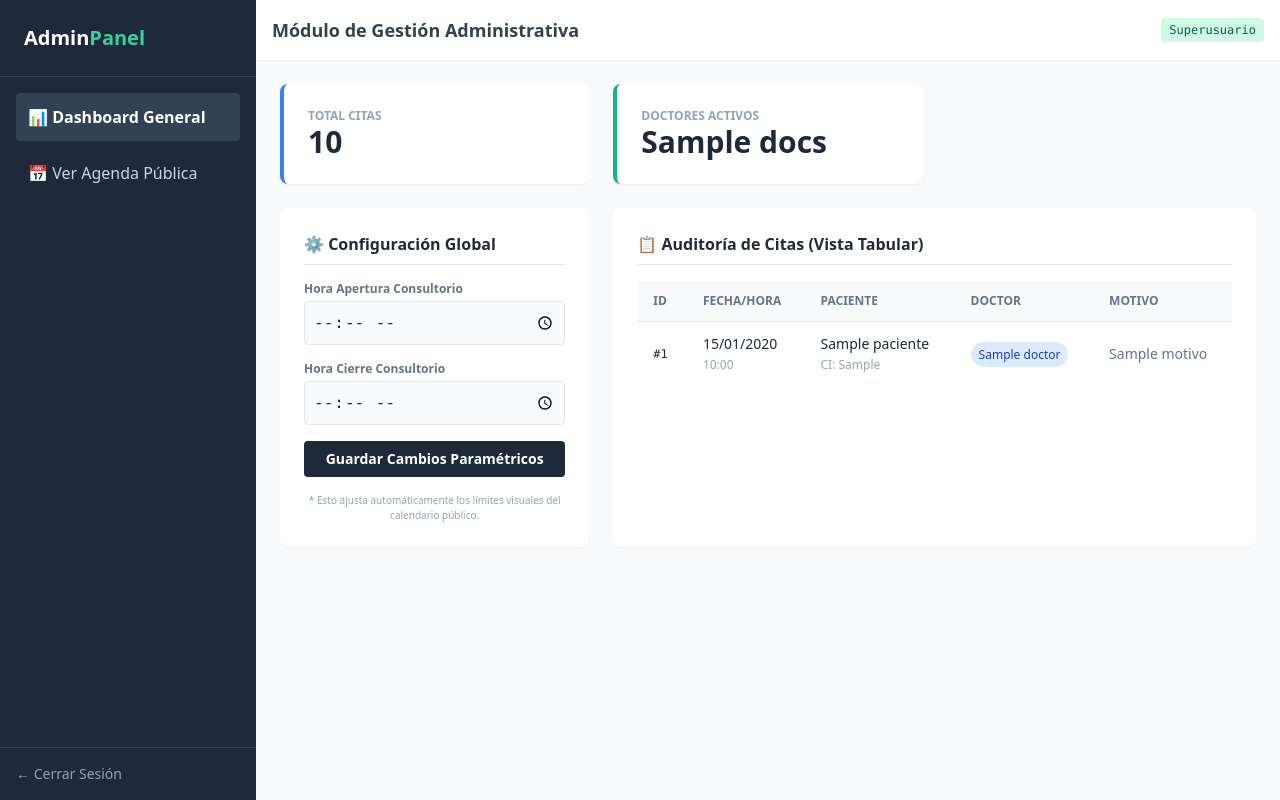
After one commit to Badboi114/MediCitas---Gesti-n-gil-de-Consultorios-Barriales, a FastAPI app: template templates/admin.html in a window 1280 px wide. The commit adds this page. Run offline with FastAPI, Linux system fonts and the light colour scheme; the template is opened without the code that fills it: most values are stand-ins (such as "Sample title", 1, 10 or a date in 2020); some libraries are stand-ins or nearby versions.

Commit message:
Feature: Implementar arquitectura modular con Landing Page, AdminMediCitas (panel administrativo) y MediCitas (agenda pública) - Sistema de configuración paramétrica de horarios

```diff
--- a/main.py
+++ b/main.py
@@ -1,5 +1,5 @@
 from fastapi import FastAPI, Depends, HTTPException, Request, Form
-from fastapi.responses import HTMLResponse, JSONResponse
+from fastapi.responses import HTMLResponse, JSONResponse, RedirectResponse
 from fastapi.staticfiles import StaticFiles
 from fastapi.templating import Jinja2Templates
 from sqlalchemy.orm import Session
@@ -11,7 +11,7 @@ import database, models
 # Creamos las tablas en la BD automáticamente al iniciar
 models.Base.metadata.create_all(bind=database.engine)
 
-app = FastAPI(title="MediCitas Pro - 100% Personalizable")
+app = FastAPI(title="Sistema Integral MediCitas")
 templates = Jinja2Templates(directory="templates")
 
 # Dependencia para obtener la sesión de BD en cada petición
@@ -22,27 +22,87 @@ def get_db():
     finally:
         db.close()
 
-# --- RUTAS DE LA APLICACIÓN ---
+# --- 1. LANDING PAGE (La Entrada) ---
+@app.get("/", response_class=HTMLResponse)
+async def landing(request: Request):
+    """Página de entrada con dos opciones: AdminMediCitas y MediCitas"""
+    return templates.TemplateResponse("landing.html", {"request": request})
 
-@app.get("/", response_class=HTMLResponse)
-async def home(request: Request, db: Session = Depends(get_db)):
-    """Renderiza la página principal"""
+# --- 2. MEDICITAS (Lado Público/Recepción) ---
+@app.get("/medicitas", response_class=HTMLResponse)
+async def public_calendar(request: Request, db: Session = Depends(get_db)):
+    """Calendario interactivo para recepción de pacientes"""
+    # Obtener configuración
+    config = db.query(models.Configuracion).first()
+    if not config:
+        config = models.Configuracion()  # Defaults
+        db.add(config)
+        db.commit()
+        db.refresh(config)
+
     doctores = db.query(models.Doctor).all()
 
-    # Si no hay doctores, creamos algunos de prueba para que no se vea vacío
+    # Si no hay doctores, creamos algunos de prueba
     if not doctores:
         doctores_prueba = [
-            models.Doctor(nombre="Juan Pérez", especialidad="Medicina General", duracion_cita=30),
-            models.Doctor(nombre="María López", especialidad="Cardiología", duracion_cita=45),
-            models.Doctor(nombre="Carlos Rodríguez", especialidad="Pediatría", duracion_cita=30),
-            models.Doctor(nombre="Ana García", especialidad="Odontología", duracion_cita=40),
+            models.Doctor(nombre="Dr. Juan Pérez", especialidad="Medicina General", duracion_cita=30),
+            models.Doctor(nombre="Dra. María López", especialidad="Cardiología", duracion_cita=45),
+            models.Doctor(nombre="Dr. Carlos Rodríguez", especialidad="Pediatría", duracion_cita=30),
         ]
         for doc in doctores_prueba:
             db.add(doc)
         db.commit()
         doctores = db.query(models.Doctor).all()
 
-    return templates.TemplateResponse("index.html", {"request": request, "doctores": doctores})
+    return templates.TemplateResponse("index.html", {
+        "request": request,
+        "doctores": doctores,
+        "config": config  # Pasamos la configuración al calendario
+    })
+
+# --- 3. ADMIN MEDICITAS (Back Office) ---
+@app.get("/admin", response_class=HTMLResponse)
+async def admin_dashboard(request: Request, db: Session = Depends(get_db)):
+    """Panel de Control Administrativo con Vista Tabular"""
+    # Vista Tabular de Auditoría
+    citas = db.query(models.Cita).order_by(models.Cita.fecha_inicio.desc()).all()
+    config = db.query(models.Configuracion).first()
+    if not config:
+        config = models.Configuracion()
+        db.add(config)
+        db.commit()
+        db.refresh(config)
+
+    # Resumen rápido
+    total_citas = len(citas)
+    total_doctores = db.query(models.Doctor).count()
+
+    return templates.TemplateResponse("admin.html", {
+        "request": request,
+        "citas": citas,
+        "config": config,
+        "stats": {"total": total_citas, "docs": total_doctores}
+    })
+
+# API: Actualizar Configuración
+@app.post("/admin/config")
+async def update_config(
+    hora_apertura: str = Form(...),
+    hora_cierre: str = Form(...),
+    db: Session = Depends(get_db)
+):
+    """Actualizar configuración global del consultorio"""
+    config = db.query(models.Configuracion).first()
+    if not config:
+        config = models.Configuracion()
+        db.add(config)
+
+    config.hora_apertura = hora_apertura
+    config.hora_cierre = hora_cierre
+    db.commit()
+    return RedirectResponse(url="/admin", status_code=303)
+
+# --- APIS EXISTENTES (Sin cambios mayores) ---
 
 @app.get("/api/citas/{doctor_id}")
 async def obtener_citas(doctor_id: int, db: Session = Depends(get_db)):
--- /dev/null
+++ b/templates/admin.html
@@ -0,0 +1,126 @@
+<!DOCTYPE html>
+<html lang="es">
+<head>
+    <meta charset="UTF-8">
+    <meta name="viewport" content="width=device-width, initial-scale=1.0">
+    <title>Admin Panel | MediCitas</title>
+    <script src="https://cdn.tailwindcss.com"></script>
+</head>
+<body class="bg-slate-50 font-sans text-slate-800 flex h-screen overflow-hidden">
+
+    <!-- Sidebar -->
+    <aside class="w-64 bg-slate-800 text-white flex flex-col">
+        <div class="p-6 text-xl font-bold border-b border-slate-700">Admin<span class="text-emerald-400">Panel</span></div>
+        <nav class="flex-1 p-4 space-y-2">
+            <a href="#" class="block p-3 rounded bg-slate-700 text-white font-semibold">📊 Dashboard General</a>
+            <a href="/medicitas" class="block p-3 rounded hover:bg-slate-700 text-slate-300 transition">📅 Ver Agenda Pública</a>
+        </nav>
+        <div class="p-4 border-t border-slate-700">
+            <a href="/" class="text-sm text-slate-400 hover:text-white flex items-center gap-2">
+                &larr; Cerrar Sesión
+            </a>
+        </div>
+    </aside>
+
+    <!-- Main Content -->
+    <main class="flex-1 flex flex-col overflow-hidden">
+
+        <!-- Header -->
+        <header class="bg-white shadow-sm p-4 flex justify-between items-center z-10">
+            <h2 class="text-lg font-bold text-slate-700">Módulo de Gestión Administrativa</h2>
+            <div class="text-xs font-mono bg-emerald-100 text-emerald-800 px-2 py-1 rounded">Superusuario</div>
+        </header>
+
+        <!-- Dashboard Content -->
+        <div class="flex-1 overflow-auto p-6 space-y-6">
+
+            <!-- Stats Cards -->
+            <div class="grid grid-cols-1 md:grid-cols-3 gap-6">
+                <div class="bg-white p-6 rounded-lg shadow-sm border-l-4 border-blue-500">
+                    <div class="text-slate-400 text-xs uppercase font-bold">Total Citas</div>
+                    <div class="text-3xl font-bold">{{ stats.total }}</div>
+                </div>
+                <div class="bg-white p-6 rounded-lg shadow-sm border-l-4 border-emerald-500">
+                    <div class="text-slate-400 text-xs uppercase font-bold">Doctores Activos</div>
+                    <div class="text-3xl font-bold">{{ stats.docs }}</div>
+                </div>
+            </div>
+
+            <!-- Main Grid: Config + Auditoría -->
+            <div class="grid grid-cols-1 lg:grid-cols-3 gap-6">
+
+                <!-- Configuración Global -->
+                <div class="bg-white p-6 rounded-lg shadow-sm col-span-1">
+                    <h3 class="font-bold text-slate-800 mb-4 border-b pb-2 flex items-center gap-2">
+                        ⚙️ Configuración Global
+                    </h3>
+                    <form action="/admin/config" method="POST" class="space-y-4">
+                        <div>
+                            <label class="block text-xs font-bold text-slate-500 mb-1">Hora Apertura Consultorio</label>
+                            <input type="time" name="hora_apertura" value="{{ config.hora_apertura }}" class="w-full p-2 border rounded bg-slate-50 font-mono">
+                        </div>
+                        <div>
+                            <label class="block text-xs font-bold text-slate-500 mb-1">Hora Cierre Consultorio</label>
+                            <input type="time" name="hora_cierre" value="{{ config.hora_cierre }}" class="w-full p-2 border rounded bg-slate-50 font-mono">
+                        </div>
+                        <button type="submit" class="w-full py-2 bg-slate-800 text-white rounded hover:bg-slate-900 transition font-bold text-sm">
+                            Guardar Cambios Paramétricos
+                        </button>
+                        <p class="text-[10px] text-slate-400 mt-2 text-center">
+                            * Esto ajusta automáticamente los límites visuales del calendario público.
+                        </p>
+                    </form>
+                </div>
+
+                <!-- Auditoría de Citas (Vista Tabular) -->
+                <div class="bg-white p-6 rounded-lg shadow-sm col-span-2">
+                    <h3 class="font-bold text-slate-800 mb-4 border-b pb-2 flex items-center gap-2">
+                        📋 Auditoría de Citas (Vista Tabular)
+                    </h3>
+                    <div class="overflow-x-auto max-h-96">
+                        <table class="w-full text-sm text-left">
+                            <thead class="text-xs text-slate-500 uppercase bg-slate-50 border-b sticky top-0">
+                                <tr>
+                                    <th class="px-4 py-3">ID</th>
+                                    <th class="px-4 py-3">Fecha/Hora</th>
+                                    <th class="px-4 py-3">Paciente</th>
+                                    <th class="px-4 py-3">Doctor</th>
+                                    <th class="px-4 py-3">Motivo</th>
+                                </tr>
+                            </thead>
+                            <tbody class="divide-y divide-slate-100">
+                                {% for cita in citas %}
+                                <tr class="hover:bg-slate-50">
+                                    <td class="px-4 py-3 font-mono text-xs">#{{ cita.id }}</td>
+                                    <td class="px-4 py-3 font-medium">
+                                        {{ cita.fecha_inicio.strftime('%d/%m/%Y') }}
+                                        <br>
+                                        <span class="text-slate-400 text-xs">{{ cita.fecha_inicio.strftime('%H:%M') }}</span>
+                                    </td>
+                                    <td class="px-4 py-3">
+                                        {% if cita.paciente %}
+                                        {{ cita.paciente.nombre }}
+                                        <br>
+                                        <span class="text-xs text-slate-400">CI: {{ cita.paciente.ci }}</span>
+                                        {% else %}
+                                        <span class="text-slate-400 text-xs">Sin Datos</span>
+                                        {% endif %}
+                                    </td>
+                                    <td class="px-4 py-3">
+                                        <span class="bg-blue-100 text-blue-800 text-xs px-2 py-1 rounded-full">
+                                            {{ cita.doctor.nombre }}
+                                        </span>
+                                    </td>
+                                    <td class="px-4 py-3 text-slate-500 truncate max-w-xs">{{ cita.motivo }}</td>
+                                </tr>
+                                {% endfor %}
+                            </tbody>
+                        </table>
+                    </div>
+                </div>
+
+            </div>
+        </div>
+    </main>
+</body>
+</html>
```
Also changed, not shown: models.py (+9 -0 lines), templates/index.html (+9 -2 lines), templates/landing.html (added, +42 -0 lines), medicitas.db.
